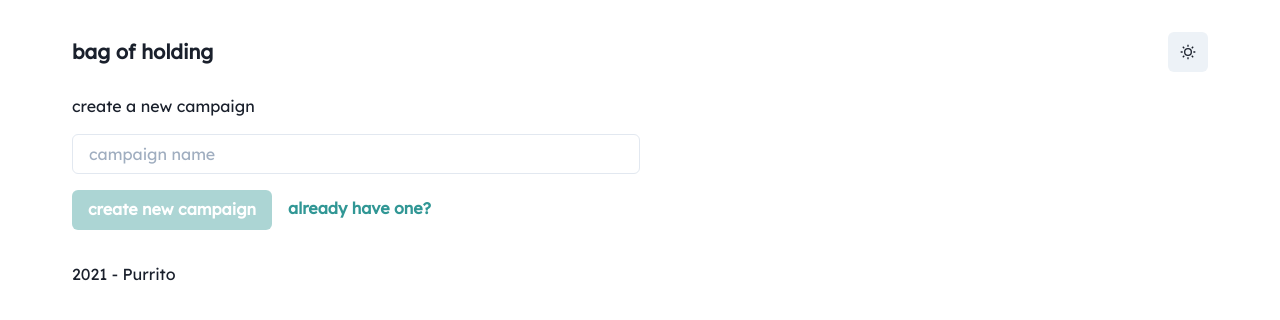
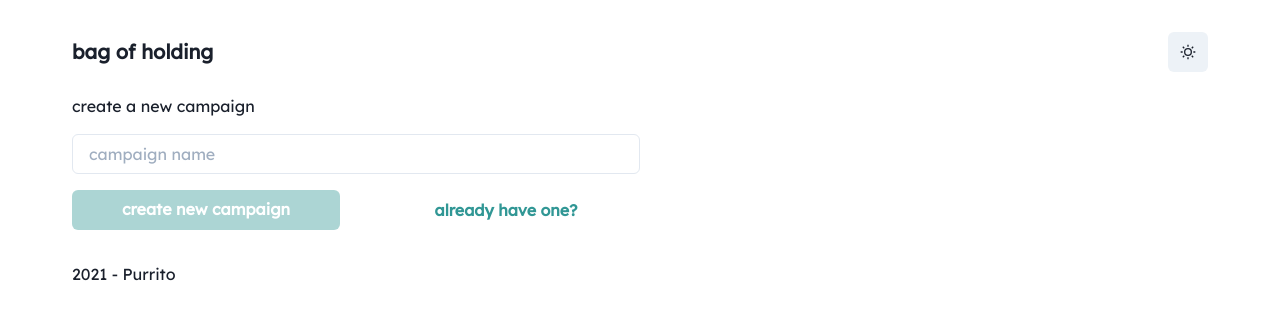
Before and after one commit to battmeech/bag-of-holding, a Next.js app: page / in a window 1280 px wide. Shown: the top 320 px of the page. Built offline with nearby package versions, Linux system fonts and the light colour scheme.

Commit message:
chore: add grid to buttons on home and return page

```diff
--- a/src/home/Home.tsx
+++ b/src/home/Home.tsx
@@ -1,6 +1,6 @@
 import { useMutation } from "@apollo/client";
 import { Box, Flex } from "@chakra-ui/layout";
-import { Button, Input, Text } from "@chakra-ui/react";
+import { Button, Input, SimpleGrid, Text } from "@chakra-ui/react";
 import Link from "next/link";
 import { useRouter } from "next/router";
 import { FormEventHandler, useState } from "react";
@@ -43,6 +43,7 @@ const Home = () => {
         </Box>
       </form>
 
+      <SimpleGrid columns={{ sm: 1, lg: 2 }} spacing={8}>
         <Button
           disabled={loading || !campaignName}
           onClick={createCampaign}
@@ -52,10 +53,11 @@ const Home = () => {
         </Button>
 
         <Link href="/return" passHref>
-        <Button ml={4} colorScheme="teal" variant="link">
+          <Button colorScheme="teal" variant="link">
             already have one?
           </Button>
         </Link>
+      </SimpleGrid>
     </Box>
   );
 };
--- a/src/return/Return.tsx
+++ b/src/return/Return.tsx
@@ -1,5 +1,5 @@
 import { Box } from "@chakra-ui/layout";
-import { Button, Input, Text } from "@chakra-ui/react";
+import { Button, Input, SimpleGrid, Text } from "@chakra-ui/react";
 import Link from "next/link";
 import { useRouter } from "next/router";
 import { FormEventHandler, useState } from "react";
@@ -27,6 +27,7 @@ function Return() {
         </Box>
       </form>
 
+      <SimpleGrid columns={{ sm: 1, lg: 2 }} spacing={8}>
         <Link href={`/${campaignCode}`} passHref>
           <Button colorScheme="teal" disabled={!campaignCode}>
             go to campaign
@@ -38,6 +39,7 @@ function Return() {
             don&apos;t have one?
           </Button>
         </Link>
+      </SimpleGrid>
     </Box>
   );
 }
```
Lines whose indentation alone changed are shown as unchanged.
